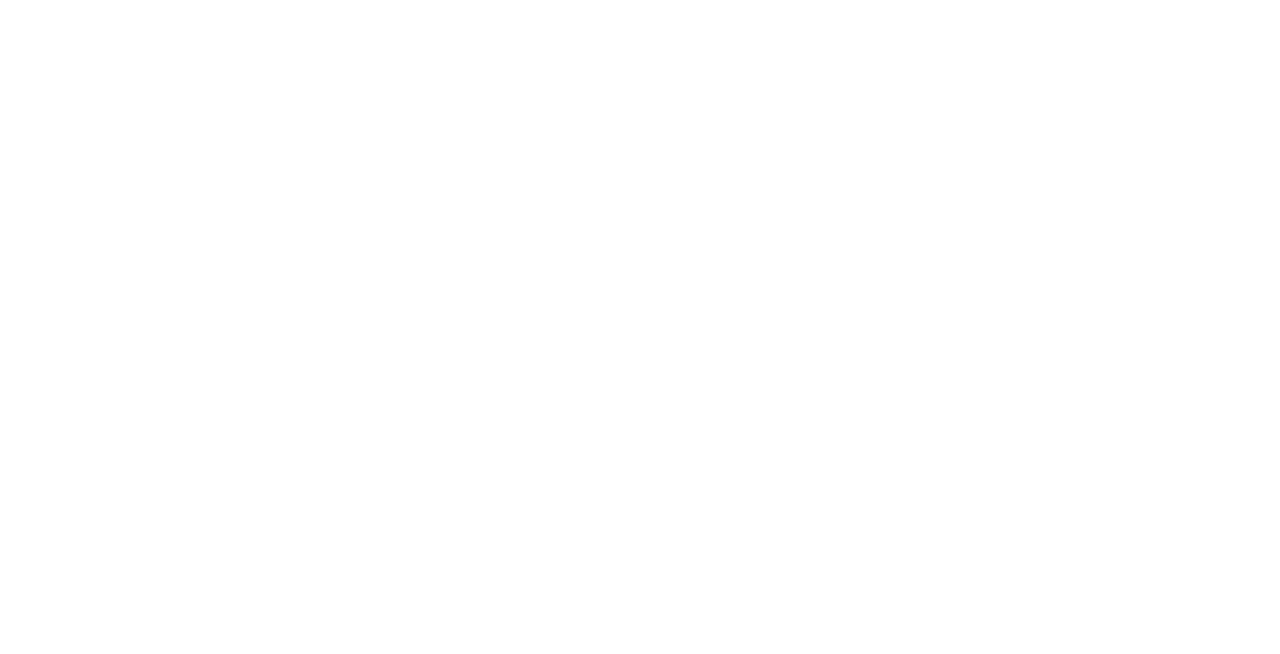
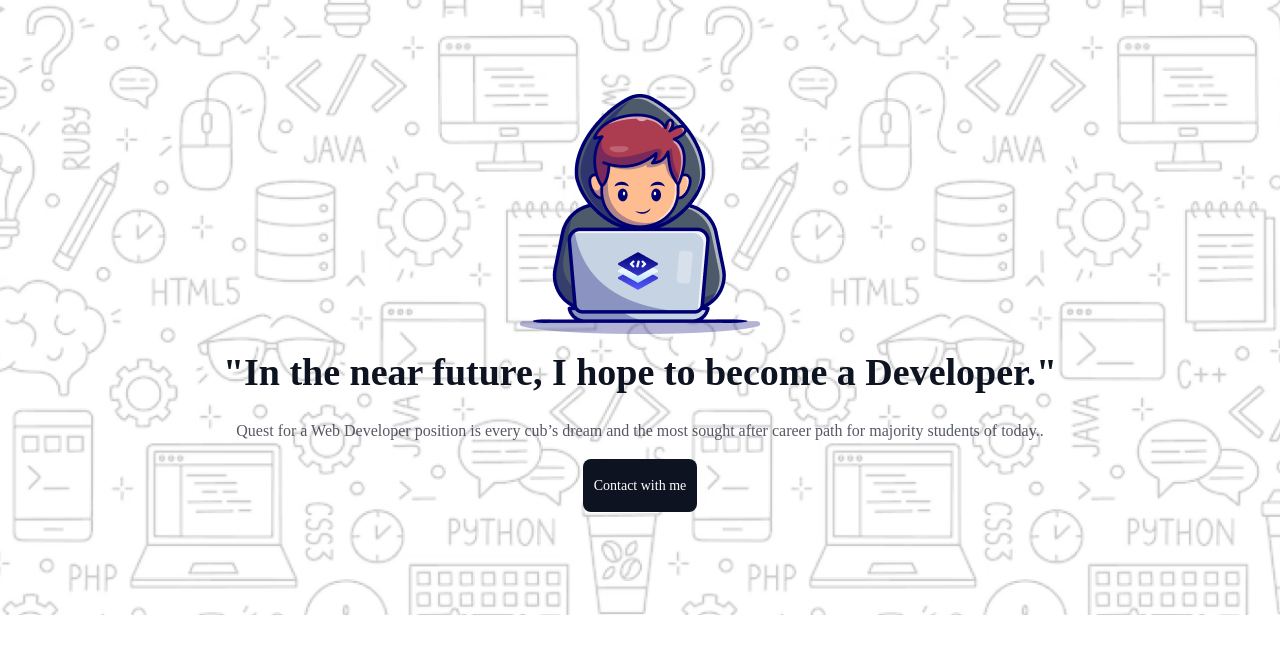
Before and after one commit to RaihanRoy2/Assignment-1, a plain HTML site: page index.html in a window 1280 px wide. Drawn offline with Linux system fonts and the light colour scheme; a web font is replaced by a local one.

Commit message:
headding complete

```diff
--- a/index.html
+++ b/index.html
@@ -7,9 +7,20 @@
     <link rel="stylesheet" href="style/style.css">
 </head>
 <body>
-    <nav>
-
-    </nav>
+   <section id="hero">
+        <div class=" group-one">
+            <img src="assets/Group.png" alt="">
+        </div>
+        <div class="hero-content">
+            <h1 class="title">
+                "In the near future, I hope to become a Developer."
+            </h1>
+            <p class="subtitle">Quest for a Web Developer position is every cub’s dream and the most sought after career path for majority students of today..</p>
+            <div class="btn-container">
+                <button class="btn">Contact with me</button>
+            </div>
+        </div>
+   </section>
     <main>
 
     </main>
--- a/style/style.css
+++ b/style/style.css
@@ -0,0 +1,59 @@
+@import url('https://fonts.googleapis.com/css2?family=Azeret+Mono:ital,wght@0,100..900;1,100..900&display=swap');
+*{
+    margin: 0px;
+    padding: 0px;
+}
+.btn-container{
+    text-align: center;
+}
+.btn{
+    padding: 15px 11px 15px 11px;
+    color: rgb(255, 255, 255);
+    font-family: Azeret Mono;
+    font-size: 14px;
+    font-weight: 400;
+    line-height: 23px;
+    letter-spacing: 0%;
+    text-align: center;
+    border-radius: 8px;
+    background: rgb(13, 19, 33);
+    border: none;
+    margin-bottom: 10px;
+}
+#hero{
+    height: 615px;
+    background-image: url(../assets/Hero-bg.png);
+    background-size: cover;
+    background-position: center;
+    display: flex;
+    flex-direction: column;
+    justify-content: center;
+    align-items: center;
+    margin-bottom: 10px;
+
+}
+#hero .hero-content{
+    width: 998px;
+}
+#hero .hero-content .title{
+    color: rgb(13, 19, 33);
+font-family: Azeret Mono;
+font-size: 38px;
+font-weight: 800;
+line-height: 68px;
+letter-spacing: 0%;
+text-align: center;
+margin-bottom: 12px;
+}
+#hero .hero-content .subtitle{
+    color: rgb(13, 19, 33);
+font-family: Azeret Mono;
+font-size: 16px;
+font-weight: 400;
+line-height: 25px;
+letter-spacing: 0%;
+text-align: center;
+opacity: 0.7;
+margin-bottom: 16px;
+
+}
```
